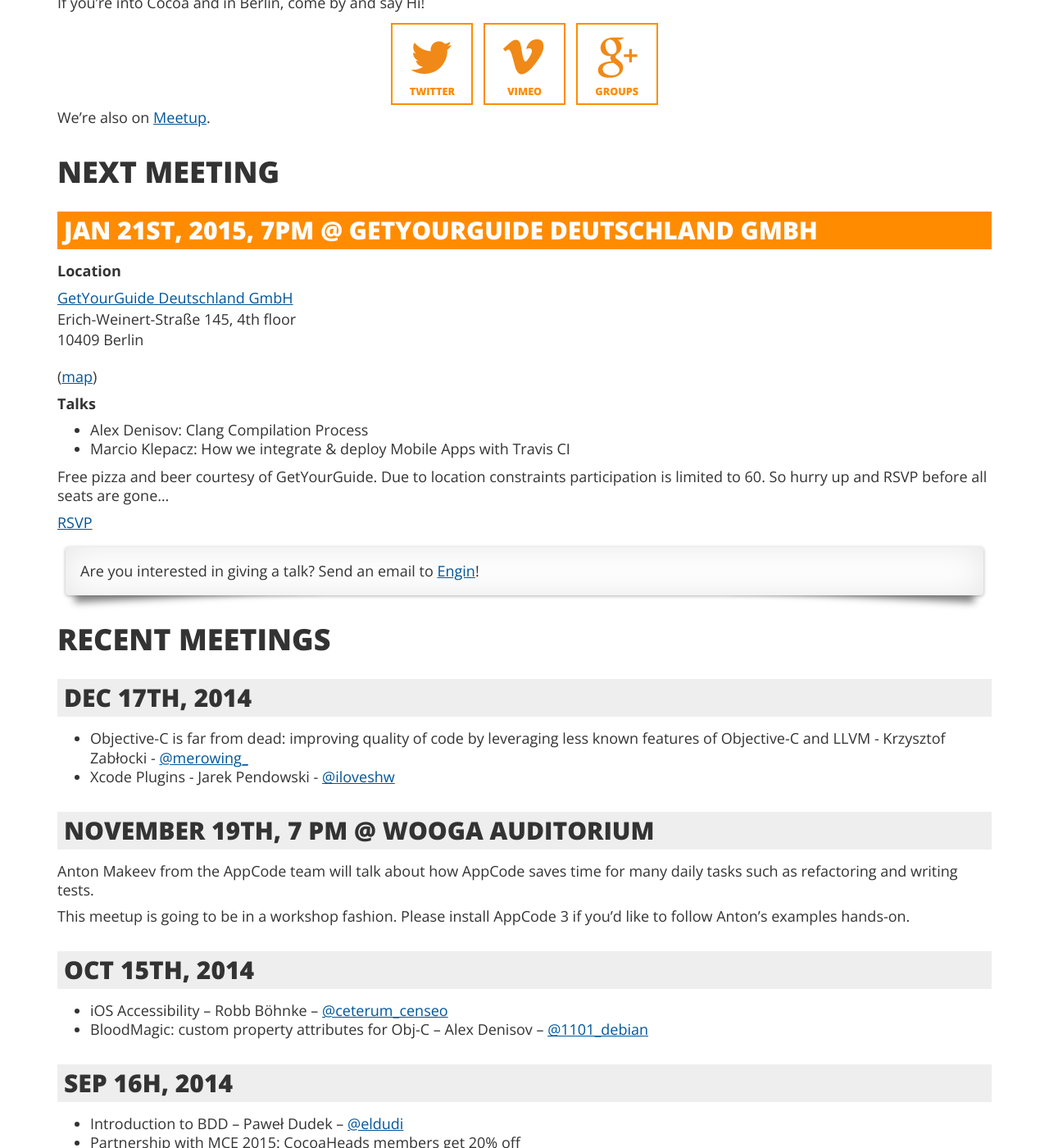
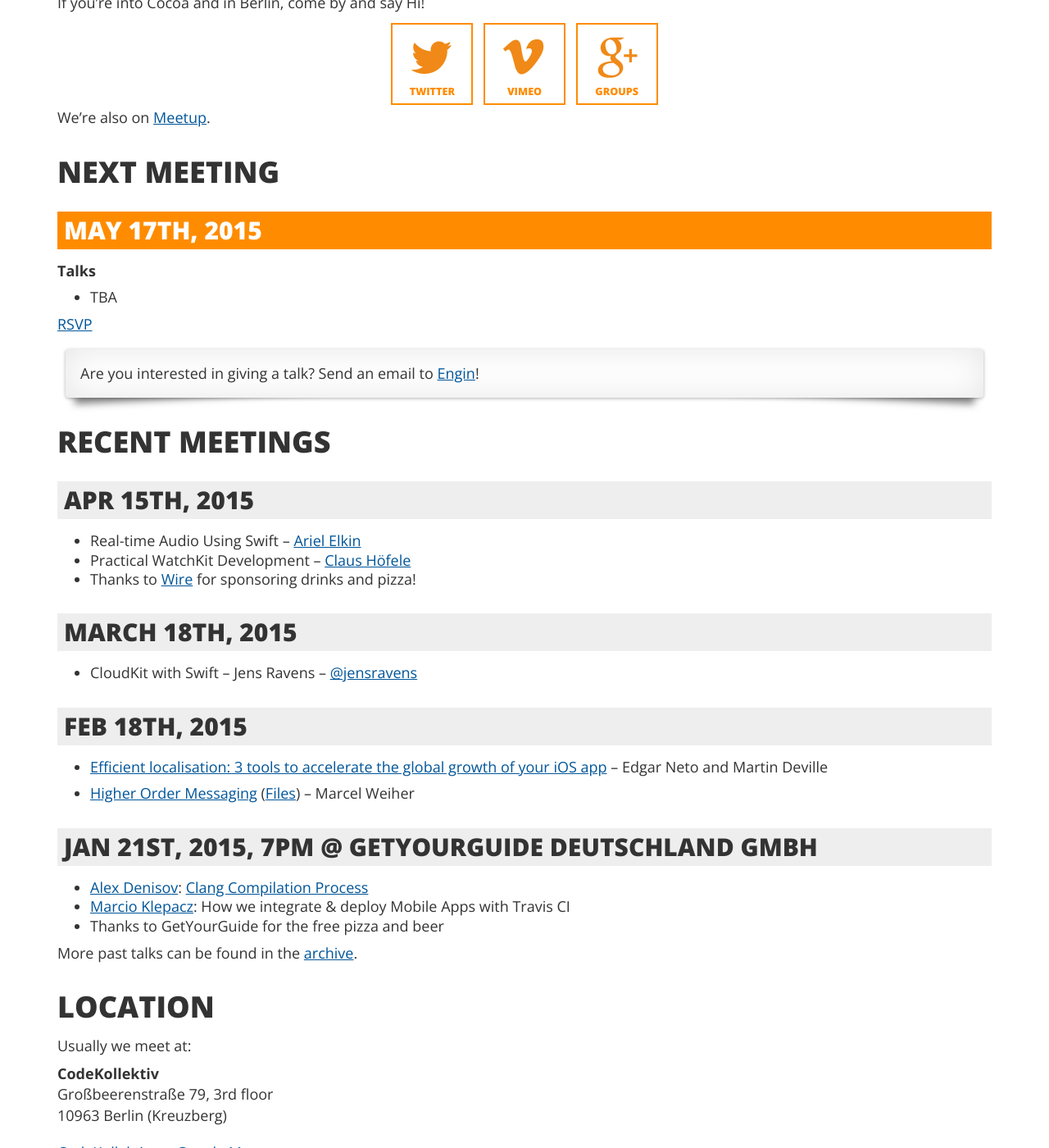
Before and after one commit to cocoaheads-berlin/cocoaheads-berlin.github.com, a Jekyll site: the page built from index.markdown, in a window 1280 px wide and 1400 px high, scrolled down 437 px. Shown: the whole window at 82% size. Built offline with Jekyll 4.4.1, drawn with Linux system fonts in a browser that asks for light colours; nearby versions of some CDN libraries; some web fonts are replaced; Markdown is read by kramdown in place of the engine named in the settings; some of the changed text lies outside the part shown.

Commit message:
Update index and archive page

```diff
--- a/index.markdown
+++ b/index.markdown
@@ -24,22 +24,11 @@ We're also on [Meetup](http://www.meetup.com/Cocoaheads-Berlin/).
 
 # Next Meeting
 
-<h2 class="meeting upcoming">Jan 21st, 2015, 7pm @ GetYourGuide Deutschland GmbH</h2>
-
-**Location**
-
-<address><a href="http://maps.google.com/maps?f=q&hl=en&q=+Erich-Weinert-Straße+145%2C+10409+Berlin%2C+de">GetYourGuide Deutschland GmbH</a><br/>
-Erich-Weinert-Straße 145, 4th floor<br/>
-10409 Berlin<br/>
-</address>
-(<a href="http://maps.google.com/maps?f=q&hl=en&q=+Erich-Weinert-Straße+145%2C+10409+Berlin%2C+de">map</a>)
+<h2 class="meeting upcoming">May 17th, 2015</h2>
 
 **Talks**
 
-* Alex Denisov: Clang Compilation Process
-* Marcio Klepacz: How we integrate & deploy Mobile Apps with Travis CI
-
-Free pizza and beer courtesy of GetYourGuide. Due to location constraints participation is limited to 60. So hurry up and RSVP before all seats are gone…
+- TBA
 
 <a href="http://www.meetup.com/Cocoaheads-Berlin/events/216092912/" data-event="216092912" class="mu-rsvp-btn">RSVP</a>
 
@@ -49,32 +38,29 @@ Free pizza and beer courtesy of GetYourGuide. Due to location constraints partic
 
 # Recent Meetings
 
-<h2 class="meeting">Dec 17th, 2014</h2>
+<h2 class="meeting">Apr 15th, 2015</h2>
 
-- Objective-C is far from dead: improving quality of code by leveraging less known features of Objective-C and LLVM - Krzysztof Zabłocki - [@merowing_](https://twitter.com/merowing_)
-- Xcode Plugins - Jarek Pendowski - [@iloveshw](https://twitter.com/iloveshw)
+* Real-time Audio Using Swift – [Ariel Elkin](http://arielelkin.github.io/)
+* Practical WatchKit Development – [Claus Höfele](https://twitter.com/claushoefele)
+* Thanks to [Wire](https://www.wire.com/) for sponsoring drinks and pizza!
 
-<h2 class="meeting">November 19th, 7 pm @ Wooga Auditorium</h2>
+<h2 class="meeting">March 18th, 2015</h2>
 
-Anton Makeev from the AppCode team will talk about how AppCode saves time for many daily tasks such as refactoring and writing tests.
+* CloudKit with Swift – Jens Ravens – [@jensravens](https://twitter.com/jensravens)
 
-This meetup is going to be in a workshop fashion. Please install AppCode 3 if you'd like to follow Anton's examples hands-on.
+<h2 class="meeting">Feb 18th, 2015</h2>
 
+* [Efficient localisation: 3 tools to accelerate the global growth of your iOS app](http://coderstand.me/2015/02/18/Efficient-Localisation/localisation.pdf) – Edgar Neto and Martin Deville
 
-<h2 class="meeting">Oct 15th, 2014</h2>
+* [Higher Order Messaging](https://www.dropbox.com/s/nghn2754nwinych/HOM-2015.pdf?dl=0) ([Files](http://www.metaobject.com/downloads/Objective-C/HOM.zip)) – Marcel Weiher
 
-- iOS Accessibility – Robb Böhnke – [@ceterum_censeo](https://twitter.com/ceterum_censeo)
-- BloodMagic: custom property attributes for Obj-C – Alex Denisov – [@1101_debian](https://twitter.com/1101_debian)
+<h2 class="meeting">Jan 21st, 2015, 7pm @ GetYourGuide Deutschland GmbH</h2>
 
-<h2 class="meeting">Sep 16h, 2014</h2>
+* [Alex Denisov](https://github.com/AlexDenisov): [Clang Compilation Process](https://speakerdeck.com/alexdenisov/compilation-process)
+* [Marcio Klepacz](https://github.com/marciok): How we integrate & deploy Mobile Apps with Travis CI
+* Thanks to GetYourGuide for the free pizza and beer
 
-- Introduction to BDD – Paweł Dudek – [@eldudi](https://twitter.com/eldudi)
-- Partnership with MCE 2015: CocoaHeads members get 20% off
-- Drinks sponsored by [Blloon](http://blloon.com)
-
-
-
-More past talks can be found in the [archive](archive.html).
+More past talks can be found in the [archive](talks-archive.html).
 
 # Location
 
```
Also changed, not shown: talks-archive.markdown (+40 -20 lines), 1 other file.
